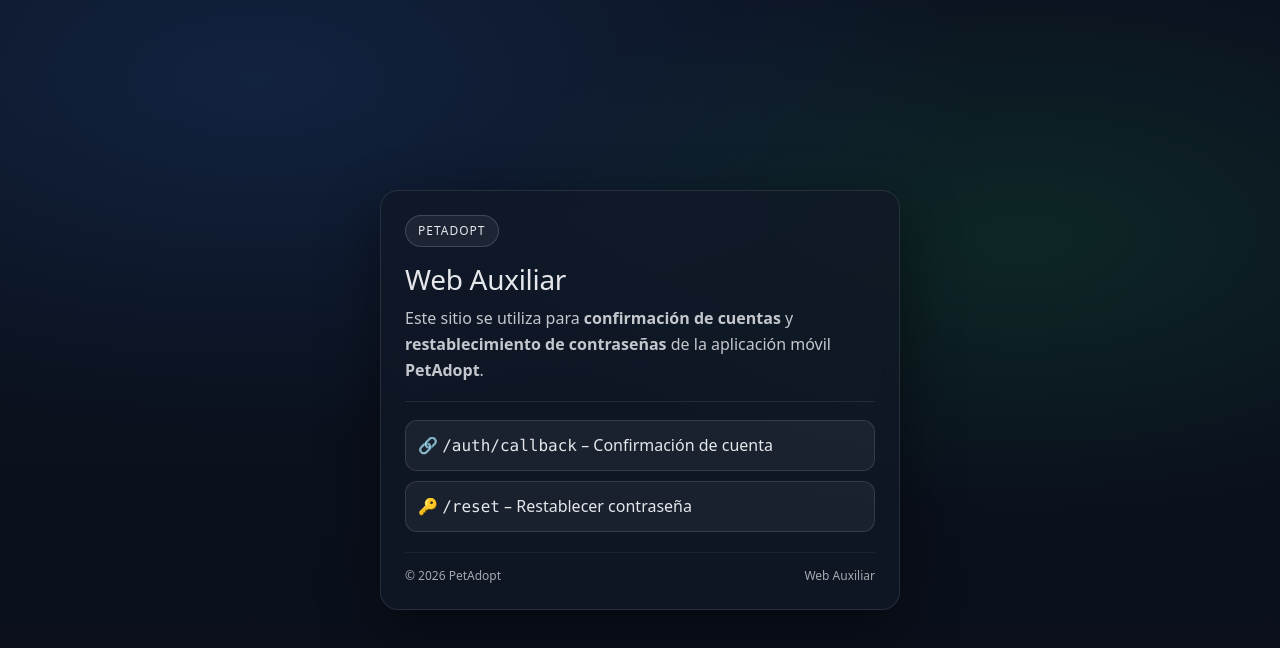
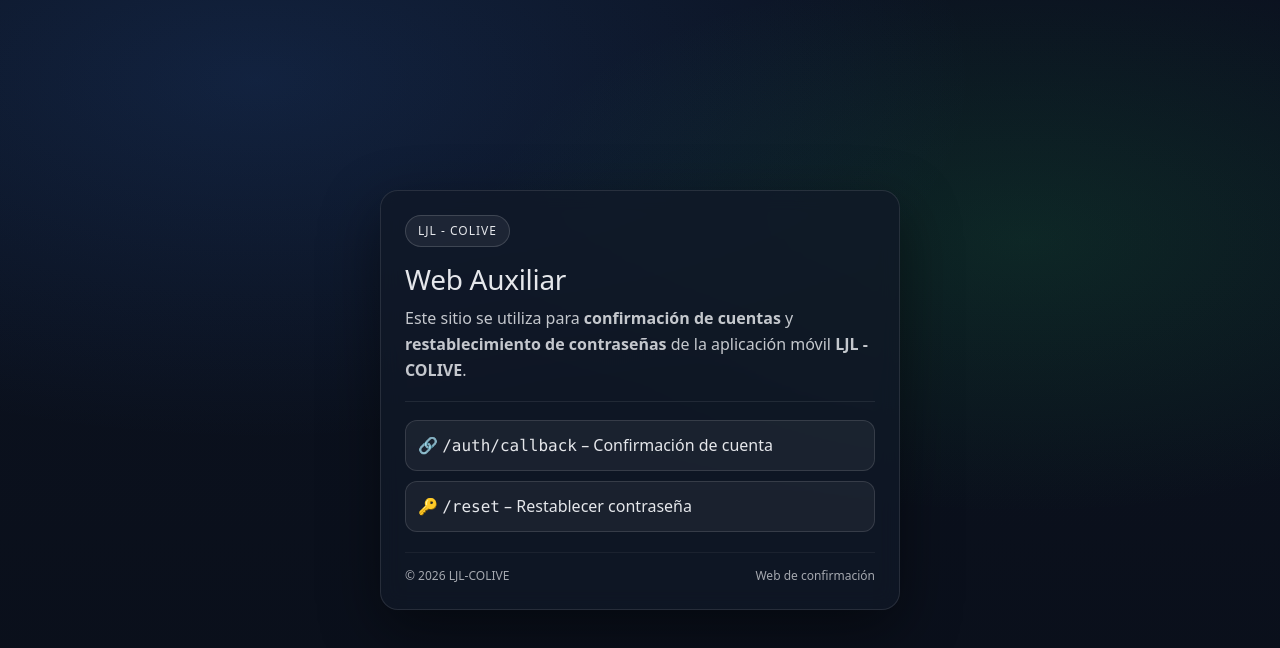
Before and after one commit to josdank/petadopt-web, a Next.js app: page / in a window 1280 px wide. Shown: the top 648 px of the page. Built offline with nearby package versions, Linux system fonts and the light colour scheme.

Commit message:
Cambios pagina

```diff
--- a/app/auth/callback/page.tsx
+++ b/app/auth/callback/page.tsx
@@ -82,7 +82,7 @@
             marginBottom: 16,
           }}
         >
-          PetAdopt
+          LJL - COLIVE
         </div>
 
         {/* Title */}
@@ -131,7 +131,7 @@
               textDecoration: 'none',
             }}
           >
-            Abrir PetAdopt
+            Abrir LJL - COLIVE
           </a>
         </div>
 
@@ -151,7 +151,7 @@
             justifyContent: 'space-between',
           }}
         >
-          <span>© {new Date().getFullYear()} PetAdopt</span>
+          <span>© {new Date().getFullYear()} LJL - COLIVE</span>
           <span>Web Auxiliar</span>
         </footer>
       </section>
--- a/app/page.tsx
+++ b/app/page.tsx
@@ -38,7 +38,7 @@
             marginBottom: 16,
           }}
         >
-          PetAdopt
+          LJL - COLIVE
         </div>
 
         {/* Title */}
@@ -63,7 +63,7 @@
         >
           Este sitio se utiliza para <strong>confirmación de cuentas</strong> y
           <strong> restablecimiento de contraseñas</strong> de la aplicación
-          móvil <strong>PetAdopt</strong>.
+          móvil <strong>LJL - COLIVE</strong>.
         </p>
 
         {/* Divider */}
@@ -120,8 +120,8 @@
             justifyContent: 'space-between',
           }}
         >
-          <span>© {new Date().getFullYear()} PetAdopt</span>
-          <span>Web Auxiliar</span>
+          <span>© {new Date().getFullYear()} LJL-COLIVE</span>
+          <span>Web de confirmación</span>
         </footer>
       </section>
     </main>
--- a/app/reset/page.tsx
+++ b/app/reset/page.tsx
@@ -72,7 +72,7 @@
         // ─────────────────────────────────────────────
         setStatus('error');
         setMsg(
-          'Link inválido o incompleto. Asegúrate de abrir el enlace del correo enviado por PetAdopt.'
+          'Link inválido o incompleto. Asegúrate de abrir el enlace del correo enviado por LJL - COLIVE.'
         );
         setReady(false);
       } catch (e: any) {
@@ -148,7 +148,7 @@
             marginBottom: 16,
           }}
         >
-          PetAdopt
+          LJL - COLIVE
         </div>
 
         <h1 style={{ margin: 0, fontSize: 26 }}>Restablecer contraseña</h1>
@@ -225,7 +225,7 @@
             justifyContent: 'space-between',
           }}
         >
-          <span>© {year} PetAdopt</span>
+          <span>© {year} LJL - COLIVE</span>
           <span>Web Auxiliar</span>
         </footer>
       </section>
--- a/app/ui.tsx
+++ b/app/ui.tsx
@@ -18,7 +18,7 @@
 
       <section style={styles.card}>
         <header style={{ marginBottom: 18 }}>
-          <div style={styles.badge}>PetAdopt</div>
+          <div style={styles.badge}>LJL - COLIVE</div>
           <h1 style={styles.h1}>{title}</h1>
           {subtitle ? <p style={styles.p}>{subtitle}</p> : null}
         </header>
@@ -26,7 +26,7 @@
         <div>{children}</div>
 
         <footer style={styles.footer}>
-          <span>© {new Date().getFullYear()} PetAdopt</span>
+          <span>© {new Date().getFullYear()} LJL - COLIVE</span>
           <span style={{ opacity: 0.6 }}>Web auxiliar</span>
         </footer>
       </section>
```
